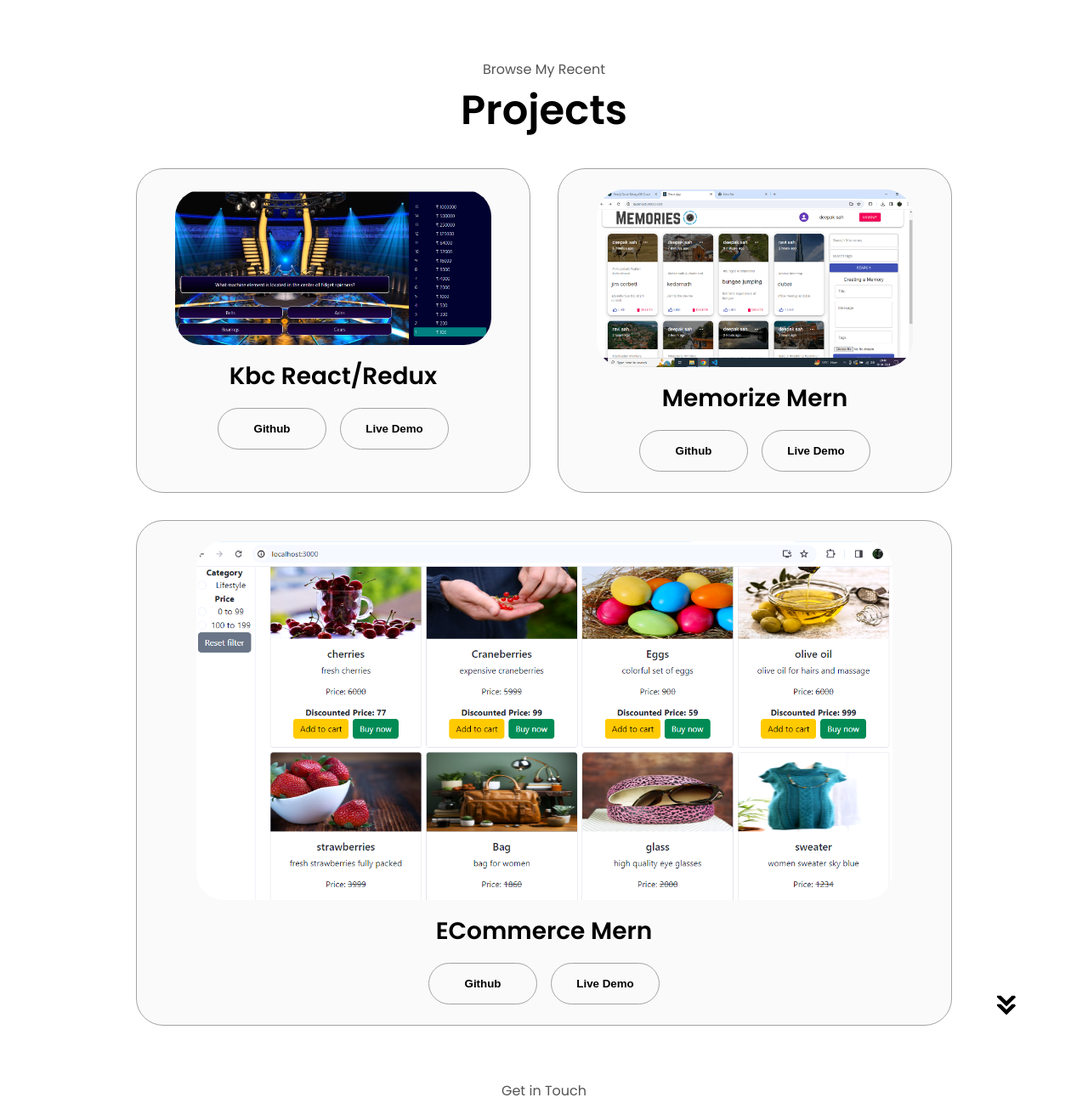
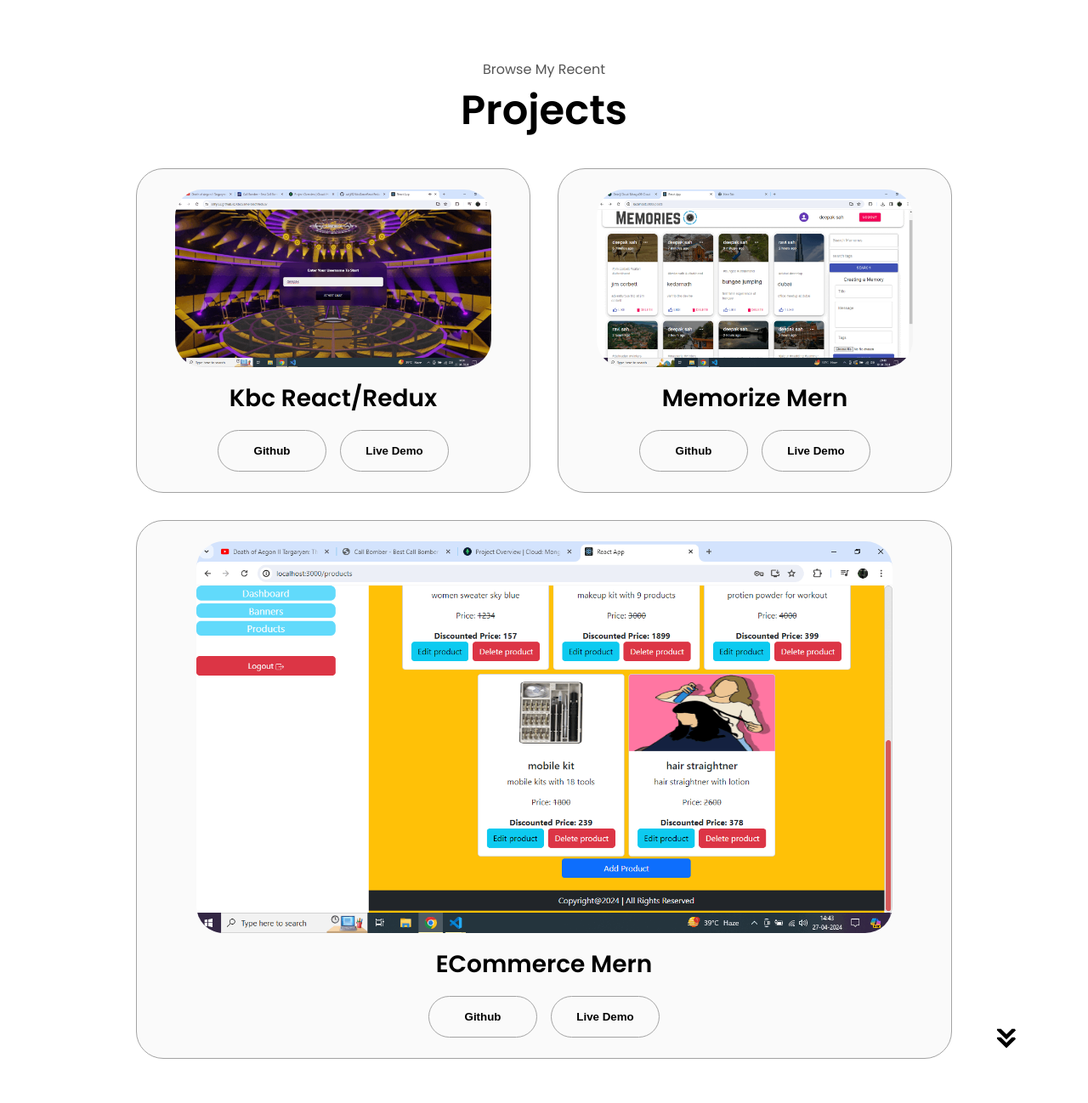
Before and after one commit to sahji92/PortfolioApp, a plain HTML site: page index.html in a window 1280 px wide. Shown: the part 2395-3693 px from the top of the page at 85% size. Drawn offline with Linux system fonts and the light colour scheme.

Commit message:
replaced photos with gif

```diff
--- a/index.html
+++ b/index.html
@@ -286,7 +286,7 @@
           <div class="details-container color-container">
             <div class="article-container">
               <img
-                src="./assets/project-1.png"
+                src="./assets/kbc.gif"
                 alt="Kbc"
                 class="project-img"
               />
@@ -326,6 +326,7 @@
               <button
                 class="btn btn-color-2 project-btn"
                 onclick="location.href='https://github.com/'"
+                disabled
               >
                 Live Demo
               </button>
@@ -334,7 +335,7 @@
           <div class="details-container color-container">
             <div class="article-container">
               <img
-                src="./assets/project-3.png"
+                src="./assets/ecommerce.gif"
                 alt="Project 3"
                 class="project-img"
               />
@@ -350,6 +351,7 @@
               <button
                 class="btn btn-color-2 project-btn"
                 onclick="location.href='https://github.com/'"
+                disabled
               >
                 Live Demo
               </button>
```
Also changed, not shown: assets/ecommerce.gif (added), assets/kbc.gif (added), assets/project-1.png (deleted), assets/project-2.png (deleted), assets/project-3.png (deleted).
